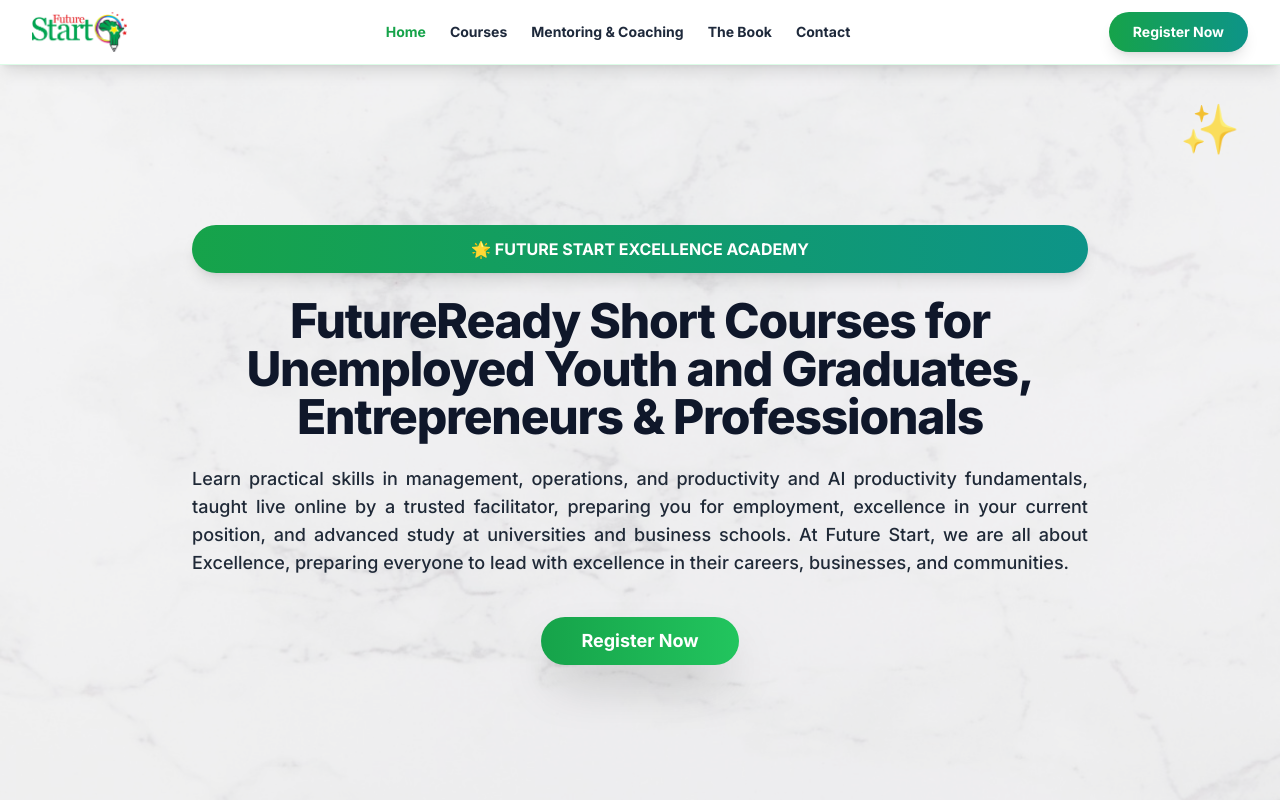
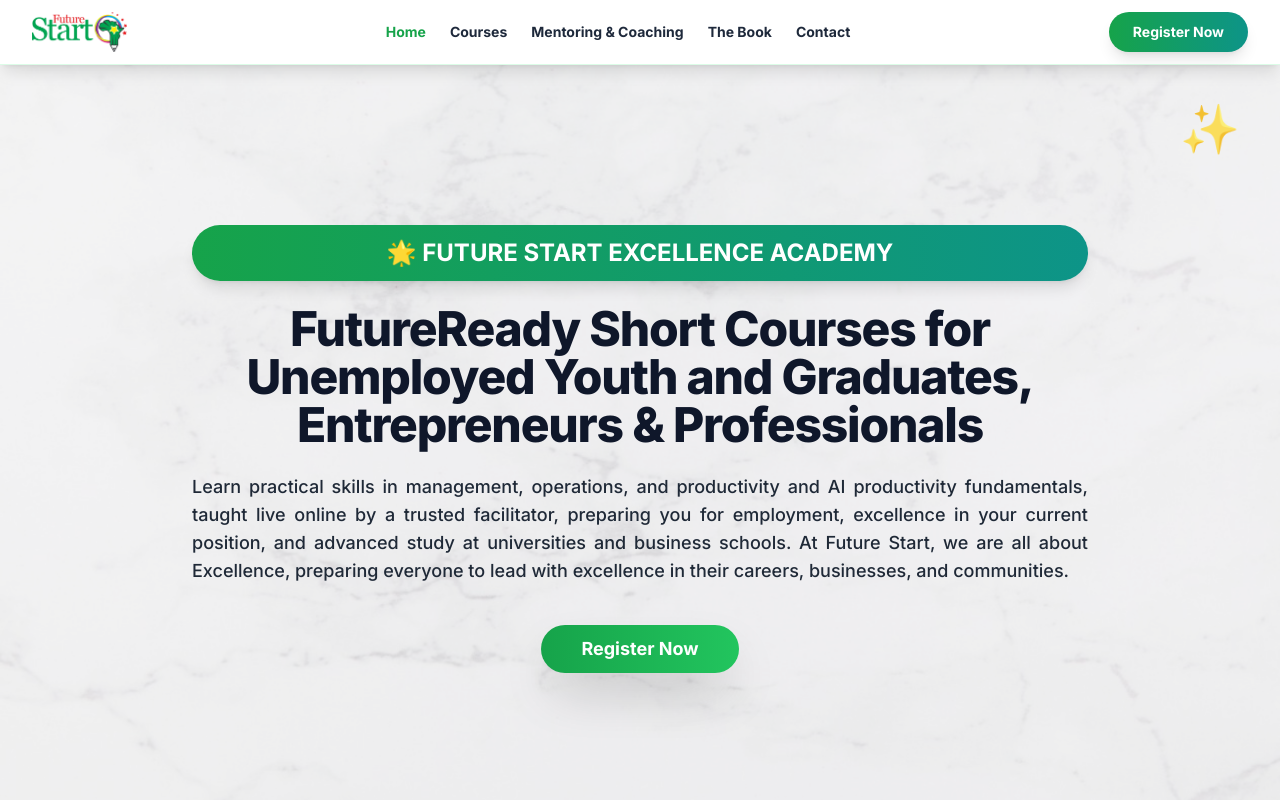
Before and after one commit to AyabongaQwabi/new-future-start, a Next.js app: page / in a window 1280 px wide. Shown: the top 800 px of the page. Built offline with nearby package versions, Linux system fonts and the light colour scheme.

Commit message:
bump text size

```diff
--- a/app/page.tsx
+++ b/app/page.tsx
@@ -24,7 +24,7 @@ export default function Page() {
           <div className="absolute top-10 right-10 text-5xl animate-pulse">✨</div>
           <div className="container px-4 md:px-6 relative z-10">
             <div className="max-w-4xl mx-auto text-center">
-              <div className="flex items-center justify-center gap-2 w-full bg-gradient-to-r from-green-600 to-teal-600 text-white px-6 py-3 rounded-full font-bold text-sm md:text-base mb-6 shadow-lg">
+              <div className="flex items-center justify-center gap-2 w-full bg-gradient-to-r from-green-600 to-teal-600 text-white px-6 py-3 rounded-full font-bold text-lg md:text-2xl mb-6 shadow-lg">
                 🌟 FUTURE START EXCELLENCE ACADEMY
               </div>
               <h1 className="text-3xl md:text-5xl font-extrabold tracking-tight mb-6 text-slate-900 leading-tight">
```
